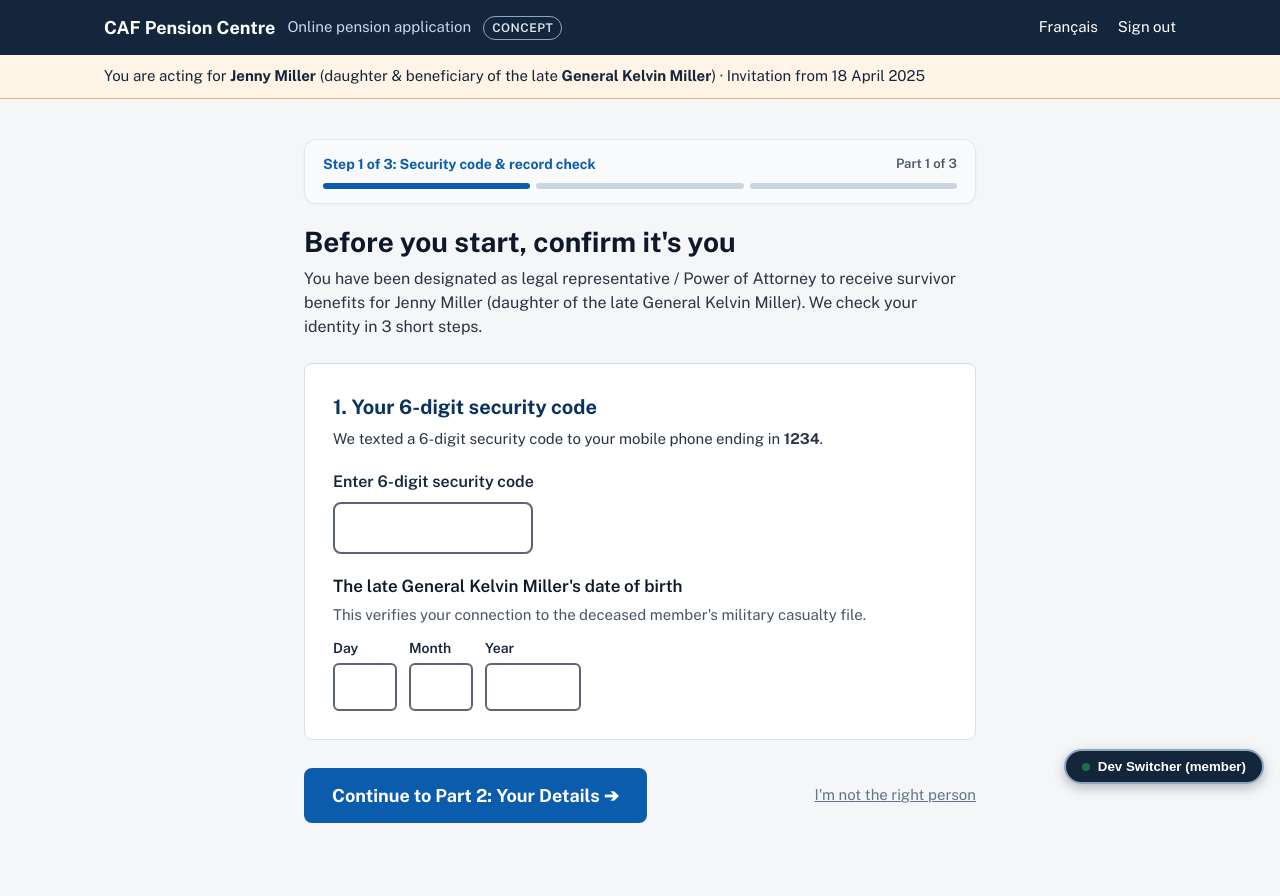
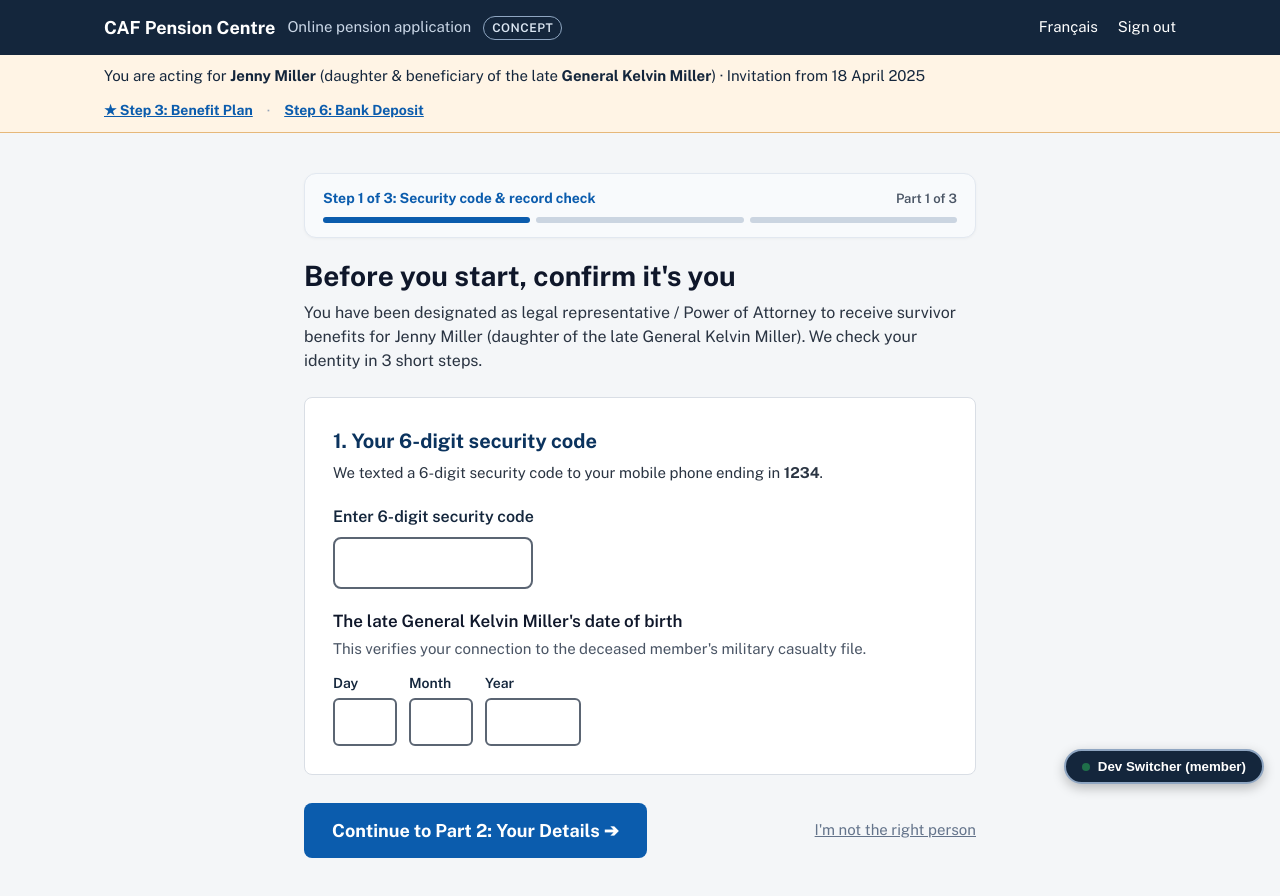
Before and after one commit to big-larry47/caf-pension, a React (Vite) app in the folder caf-pension/: page /g/1 in a window 1280 px wide. Shown: the top 896 px of the page. Before the commit the page ends 871 px from the top, so only its background shows below. Built offline with nearby package versions, Linux system fonts and the light colour scheme.

Commit message:
Expose Step 3 Benefit Plan clearly in guardian flow and fix button routing

```diff
--- a/caf-pension/src/components/ActingForBanner.tsx
+++ b/caf-pension/src/components/ActingForBanner.tsx
@@ -1,4 +1,5 @@
 import React from 'react';
+import { Link } from 'react-router-dom';
 import { useApplication } from '../context/ApplicationContext';
 import { mockData } from '../data/mockData';
 
@@ -8,15 +9,16 @@ interface ActingForBannerProps {
 
 export const ActingForBanner: React.FC<ActingForBannerProps> = ({ dateText }) => {
   const { state } = useApplication();
+  const token = state.invite.token || 'demo-token';
   const memberName = mockData.personal.fullName;
   const roleTitle =
     state.guardianProfile.authorityType === 'poa'
-      ? 'power of attorney'
+      ? 'Power of Attorney'
       : state.guardianProfile.authorityType === 'guardian'
-      ? 'court-appointed guardian'
+      ? 'Court-Appointed Guardian'
       : state.guardianProfile.authorityType === 'trustee'
-      ? 'trustee or committee'
-      : 'legal representative';
+      ? 'Trustee or Committee'
+      : 'Legal Representative';
 
   return (
     <div
@@ -31,10 +33,42 @@ export const ActingForBanner: React.FC<ActingForBannerProps> = ({ dateText }) =>
           margin: '0 auto',
           padding: '10px 24px',
           fontSize: '15px',
+          display: 'flex',
+          justifyContent: 'space-between',
+          alignItems: 'center',
+          gap: '12px',
+          flexWrap: 'wrap',
         }}
       >
-        You are acting for <b>{mockData.beneficiary.fullName}</b> (daughter & beneficiary of the late <b>{memberName}</b>)
-        {dateText ? ` · ${dateText}` : ` as their ${roleTitle}`}
+        <div>
+          You are acting for <b>{mockData.beneficiary.fullName}</b> (daughter & beneficiary of the late <b>{memberName}</b>)
+          {dateText ? ` · ${dateText}` : ` as ${roleTitle}`}
+        </div>
+        <div style={{ display: 'flex', gap: '14px', alignItems: 'center' }}>
+          <Link
+            to={`/g/${token}/step/3`}
+            style={{
+              fontWeight: 700,
+              color: '#0B5CAD',
+              textDecoration: 'underline',
+              fontSize: '14px',
+            }}
+          >
+            ★ Step 3: Benefit Plan
+          </Link>
+          <span style={{ color: '#94A3B8' }}>·</span>
+          <Link
+            to={`/g/${token}/deposit`}
+            style={{
+              fontWeight: 700,
+              color: '#0B5CAD',
+              textDecoration: 'underline',
+              fontSize: '14px',
+            }}
+          >
+            Step 6: Bank Deposit
+          </Link>
+        </div>
       </div>
     </div>
   );
--- a/caf-pension/src/components/GuardianStepper.tsx
+++ b/caf-pension/src/components/GuardianStepper.tsx
@@ -28,7 +28,7 @@ export const GuardianStepper: React.FC<GuardianStepperProps> = ({
   const memberName = mockData.personal.fullName;
 
   return (
-    <nav aria-label="Application progress" className="progress-stepper guardian-stepper hide-on-mobile">
+    <nav aria-label="Application progress" className="progress-stepper guardian-stepper">
       <div className="progress-stepper__inner">
         <div className="progress-stepper__top">
           <span>
--- a/caf-pension/src/components/SeniorGuideBanner.tsx
+++ b/caf-pension/src/components/SeniorGuideBanner.tsx
@@ -14,7 +14,7 @@ export const SeniorGuideBanner: React.FC<SeniorGuideBannerProps> = ({
     <div
       role="region"
       aria-label="Help for guardian"
-      className="senior-guide-banner hide-on-mobile"
+      className="senior-guide-banner"
       style={{
         background: '#EBF3FA',
         border: '2px solid #0B5CAD',
--- a/caf-pension/src/pages/DeductionsPage.tsx
+++ b/caf-pension/src/pages/DeductionsPage.tsx
@@ -284,15 +284,21 @@ export const DeductionsPage: React.FC<DeductionsPageProps> = ({
                   borderTop: '1px solid var(--color-border)',
                 }}
               >
-                <Link to={prevHref} className="btn btn--secondary">
-                  Previous step
+                <Link to={prevHref} className="btn btn--secondary" style={{ fontSize: '16px' }}>
+                  ← Previous step
                 </Link>
-                <div style={{ display: 'flex', gap: '20px', alignItems: 'center', flexWrap: 'wrap' }}>
-                  <Link to={nextHref} className="link">
-                    Next step
-                  </Link>
-                  <Link to={bankHref} className="btn btn--primary">
-                    Go to bank details
+                <div style={{ display: 'flex', gap: '16px', alignItems: 'center', flexWrap: 'wrap' }}>
+                  <Link
+                    to={bankHref}
+                    className="btn btn--primary"
+                    style={{
+                      fontSize: '18px',
+                      padding: '14px 28px',
+                      fontWeight: 700,
+                      borderRadius: '8px',
+                    }}
+                  >
+                    Continue to Step 6: Direct Deposit ➔
                   </Link>
                 </div>
               </div>
--- a/caf-pension/src/pages/FamilyPage.tsx
+++ b/caf-pension/src/pages/FamilyPage.tsx
@@ -345,15 +345,24 @@ export const FamilyPage: React.FC<FamilyPageProps> = ({
                   borderTop: '1px solid var(--color-border)',
                 }}
               >
-                <Link to={prevHref} className="btn btn--secondary">
-                  Previous step
+                <Link to={prevHref} className="btn btn--secondary" style={{ fontSize: '16px' }}>
+                  ← Previous step
                 </Link>
-                <div style={{ display: 'flex', gap: '20px', alignItems: 'center', flexWrap: 'wrap' }}>
-                  <Link to={nextHref} className="link">
-                    Next step
+                <div style={{ display: 'flex', gap: '16px', alignItems: 'center', flexWrap: 'wrap' }}>
+                  <Link to={bankHref} className="btn btn--secondary" style={{ fontSize: '16px' }}>
+                    Skip to Bank Details (Step 6) ➔
                   </Link>
-                  <Link to={bankHref} className="btn btn--primary">
-                    Go to bank details
+                  <Link
+                    to={nextHref}
+                    className="btn btn--primary"
+                    style={{
+                      fontSize: '18px',
+                      padding: '14px 28px',
+                      fontWeight: 700,
+                      borderRadius: '8px',
+                    }}
+                  >
+                    Continue to Step 5: Deductions & Tax ➔
                   </Link>
                 </div>
               </div>
--- a/caf-pension/src/pages/PersonalPage.tsx
+++ b/caf-pension/src/pages/PersonalPage.tsx
@@ -698,9 +698,14 @@ export const PersonalPage: React.FC<PersonalPageProps> = ({
                   borderTop: '1px solid var(--color-border)',
                 }}
               >
-                <Link to={bankHref} className="btn btn--secondary" style={{ fontSize: '16px', padding: '12px 20px' }}>
-                  Skip to Bank Details (Step 6) ➔
-                </Link>
+                <div style={{ display: 'flex', gap: '12px', alignItems: 'center', flexWrap: 'wrap' }}>
+                  <Link to={`/g/${token}/step/3`} className="btn btn--secondary" style={{ fontSize: '15px', padding: '12px 18px', border: '1.5px solid #0B5CAD', color: '#0B5CAD' }}>
+                    ★ Jump to Step 3: Benefit Plan ➔
+                  </Link>
+                  <Link to={bankHref} className="btn btn--secondary" style={{ fontSize: '15px', padding: '12px 18px' }}>
+                    Skip to Bank Details (Step 6) ➔
+                  </Link>
+                </div>
                 <Link
                   to={nextHref}
                   className="btn btn--primary"
--- a/caf-pension/src/pages/ServicePage.tsx
+++ b/caf-pension/src/pages/ServicePage.tsx
@@ -310,15 +310,24 @@ export const ServicePage: React.FC<ServicePageProps> = ({
                   borderTop: '1px solid var(--color-border)',
                 }}
               >
-                <Link to={prevHref} className="btn btn--secondary">
-                  Previous step
+                <Link to={prevHref} className="btn btn--secondary" style={{ fontSize: '16px' }}>
+                  ← Previous step
                 </Link>
-                <div style={{ display: 'flex', gap: '20px', alignItems: 'center', flexWrap: 'wrap' }}>
-                  <Link to={nextHref} className="link">
-                    Next step
+                <div style={{ display: 'flex', gap: '16px', alignItems: 'center', flexWrap: 'wrap' }}>
+                  <Link to={bankHref} className="btn btn--secondary" style={{ fontSize: '16px' }}>
+                    Skip to Bank Details (Step 6) ➔
                   </Link>
-                  <Link to={bankHref} className="btn btn--primary">
-                    Go to bank details
+                  <Link
+                    to={nextHref}
+                    className="btn btn--primary"
+                    style={{
+                      fontSize: '18px',
+                      padding: '14px 28px',
+                      fontWeight: 700,
+                      borderRadius: '8px',
+                    }}
+                  >
+                    Continue to Step 3: Benefit Option ➔
                   </Link>
                 </div>
               </div>
```
